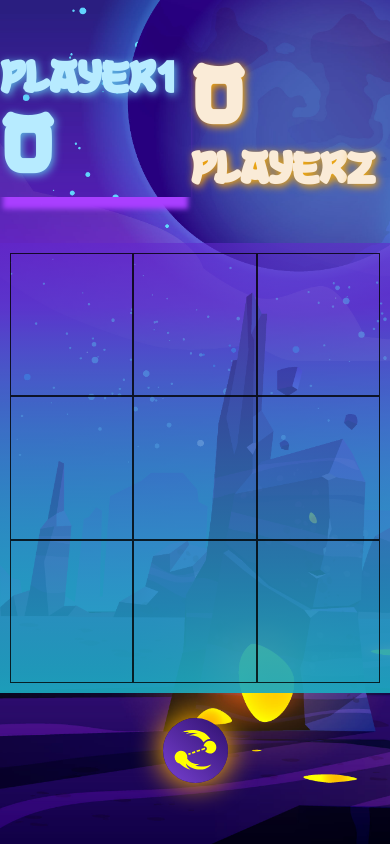
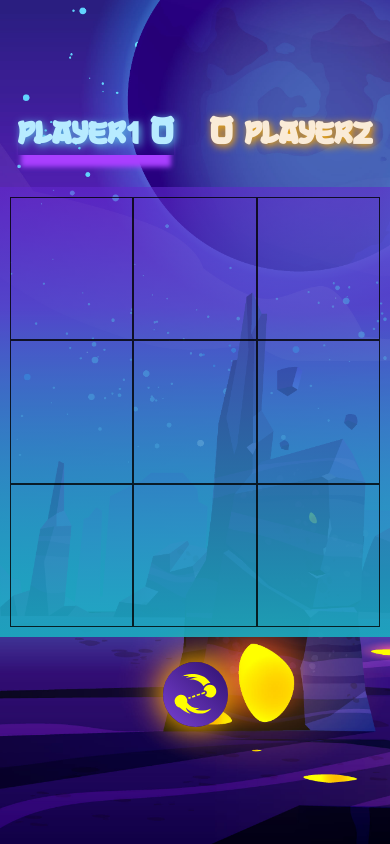
Before and after one commit to ishak-dev/Tic-Tac-Toe-React, a React (Vite) app: page /game/newGame in a window 390 px wide. Built offline with nearby package versions, Linux system fonts and the light colour scheme.

Commit message:
fix game logic and implement responsivity

```diff
--- a/src/App.css
+++ b/src/App.css
@@ -8,10 +8,13 @@
 }
 
 body {
+  font-family: "samurai";
   margin: 0px;
   background-image: url("./assets/backgroundImg.jpg");
   background-size: cover;
   background-repeat: no-repeat;
+}
+.App {
+  position: relative;
   height: 100vh;
-  font-family: "samurai";
 }
--- a/src/pages/game.jsx
+++ b/src/pages/game.jsx
@@ -10,6 +10,7 @@ const Game = () => {
   const { gameType } = useParams();
   const [winner, setWinner] = useState({ player: "", winner: "" });
   const [historyMoves, setHistoryMoves] = useState([]);
+  const [botPlay, setBotPlay] = useState(false);
   const [symbol, setSymbol] = useState("X");
   const winningCombinations = [
     [1, 2, 3],
@@ -55,7 +56,6 @@ const Game = () => {
   ]);
 
   const handleClick = (id, field) => {
-    console.log(winner);
     if (winner.winner == true) return console.log("Winner already exist");
     if (field != "") return console.log("field must be empty");
     setFields((prevState) => {
@@ -70,6 +70,13 @@ const Game = () => {
     setHistoryMoves((prevHistory) => [...prevHistory, id]);
     setSymbol((prevState) => (prevState == "X" ? "O" : "X"));
   };
+
+  //AutoPlay
+  useEffect(() => {
+    if (historyMoves.length % 2 == 1 && historyMoves.length != 0) {
+      autoPlayer();
+    }
+  }, [symbol]);
 
   const handlePlayer = (id) => {
     setPlayer((prevState) => {
@@ -103,23 +110,28 @@ const Game = () => {
           return { ...prevState, player: id, winner: true };
         });
         result++;
-        localStorage.setItem(`player${id}`, result);
-        break;
+        return localStorage.setItem(`player${id}`, result);
       }
-      if (historyMoves.length == 9) {
-        console.log(historyMoves);
-        setWinner((prevState) => {
-          return { ...prevState, player: "none", winner: false };
-        });
-        break;
-      }
+    }
+    if (historyMoves.length == 9) {
+      setWinner((prevState) => {
+        return { ...prevState, player: "none", winner: false };
+      });
     }
   };
 
   const resetGame = () => {
     setPlayer((prevState) => {
       return prevState.map((player) => {
-        return { ...player, playerMoves: [] };
+        console.log(player);
+        return {
+          ...player,
+          playerMoves: [],
+          move: player.id == "1" ? true : false,
+          result: localStorage.getItem(`player${player.id}`)
+            ? localStorage.getItem(`player${player.id}`)
+            : 0,
+        };
       });
     });
     setFields((prevState) => {
@@ -131,6 +143,19 @@ const Game = () => {
       return { ...prevState, player: "", winner: "" };
     });
     setHistoryMoves([]);
+    setSymbol("X");
+  };
+
+  const autoPlayer = () => {
+    let randomField;
+    let availableFields = [];
+    for (let i = 1; i <= 9; i++) {
+      !historyMoves.includes(i) && availableFields.push(i);
+    }
+
+    randomField = Math.floor(Math.random() * (availableFields.length - 1)) + 0;
+    let chooseField = availableFields[randomField];
+    handleClick(chooseField, "");
   };
 
   return (
--- a/src/style/game.css
+++ b/src/style/game.css
@@ -48,17 +48,18 @@
   display: flex;
   max-width: 600px;
   margin: auto;
+  text-align: center;
 }
 .player {
   margin: 0px auto;
-  font-size: 46px;
+  font-size: 2.875rem;
 }
 .player p {
   margin-top: 0px;
   font-weight: bold;
 }
 .player-bar span {
-  font-size: 86px;
+  font-size: 5.375rem;
 }
 
 .player-first {
@@ -75,18 +76,23 @@
 }
 
 .winner-bar {
-  font-size: 75px;
   color: #ffff00;
   text-shadow: 2px 2px 8px #c84f32;
   text-align: center;
   transition: 2s;
-}
-.animation {
-  animation: winneranimation 1.4s linear;
+
+  margin: auto;
+
+  white-space: wrap;
+  font-size: 5.76rem;
 }
 .winner-bar p {
   margin-bottom: 0%;
   margin-top: 0%;
+}
+
+.animation {
+  animation: winneranimation 1.4s linear;
 }
 
 @keyframes winneranimation {
@@ -94,7 +100,7 @@
     transform: translateY(-300%);
   }
   20% {
-    transform: translateY(0%);
+    transform: translateY(0px);
   }
   40% {
     transform: translateY(-100%);
@@ -106,7 +112,7 @@
     transform: translateY(-50%);
   }
   100% {
-    transform: translateY(0%);
+    transform: translateY(-0%);
   }
 }
 
@@ -126,3 +132,20 @@
 
   box-shadow: 0px 0px 29px 3px #ffae00;
 }
+
+@media only screen and (max-width: 1130px) {
+  .winner-bar {
+    font-size: 4rem;
+  }
+}
+@media only screen and (max-width: 785px) {
+  .winner-bar {
+    font-size: 3rem;
+  }
+  .player {
+    font-size: 2rem;
+  }
+  .player-bar span {
+    font-size: 2.475rem;
+  }
+}
```
